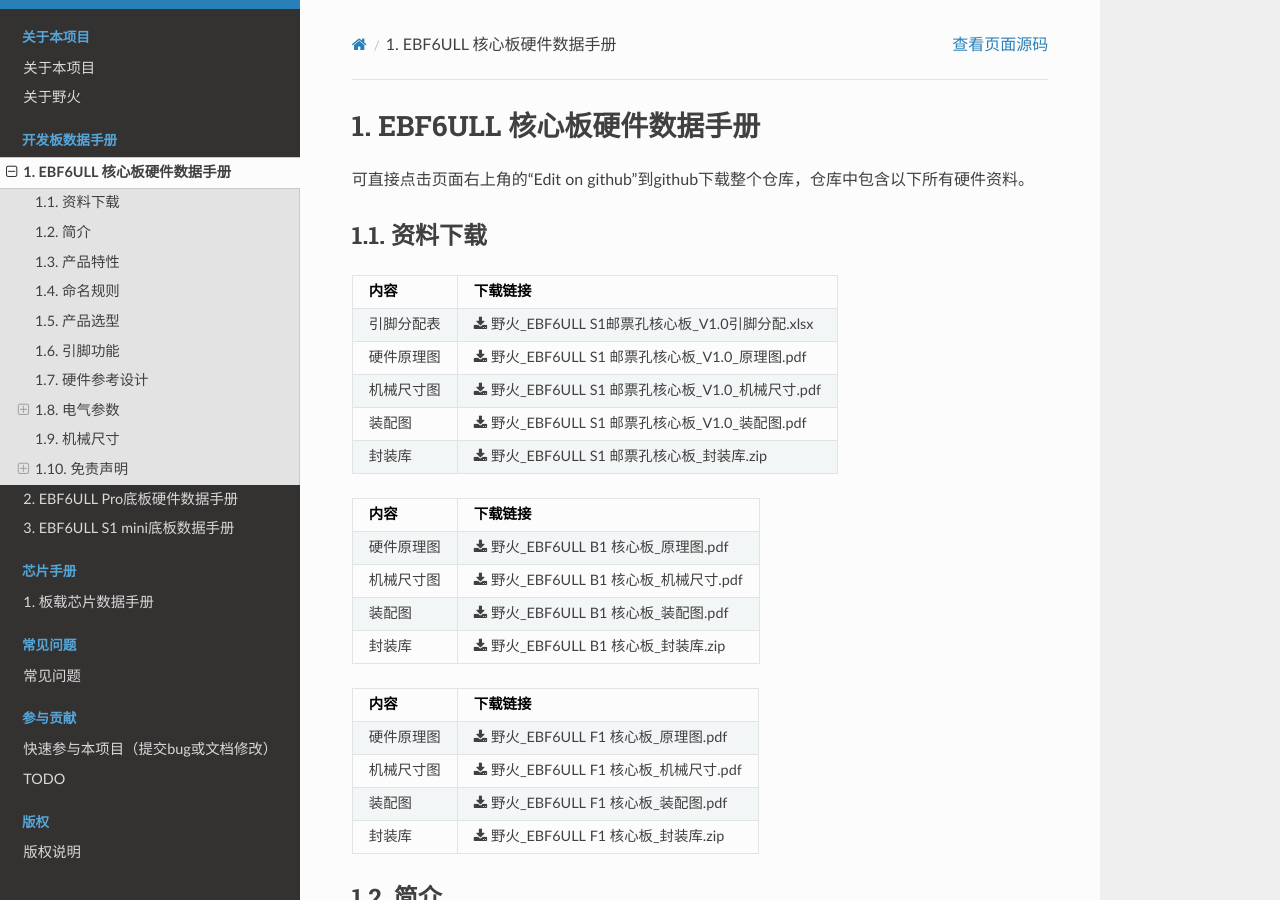
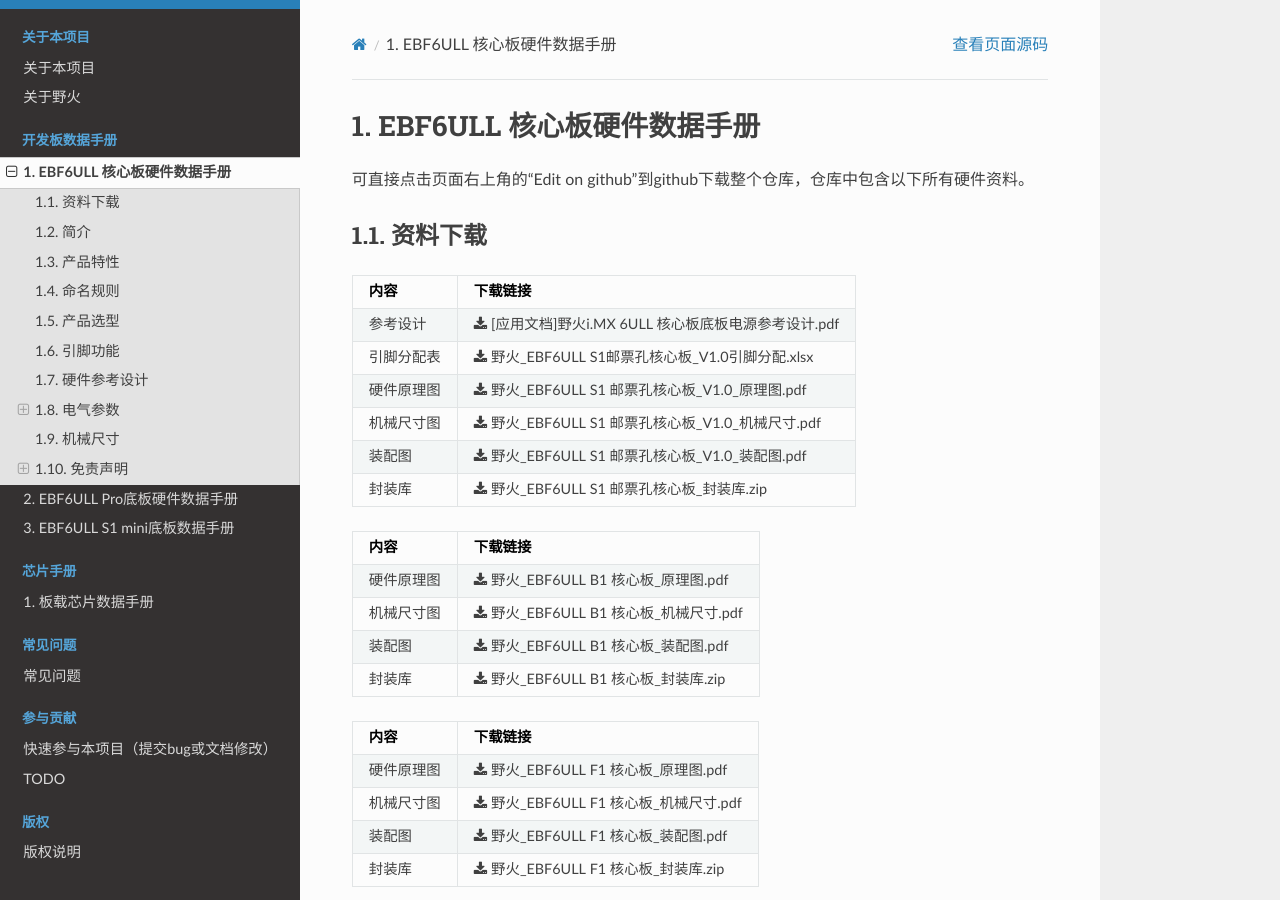
Before and after one commit to Embedfire/ebf_6ull_hardware, a Sphinx documentation site: the page built from documentation/board/ebf6ull.rst, in a window 1280 px wide and 900 px high. Built offline with Sphinx 7.4.7 and the Read the Docs theme 2.0.0, drawn with Linux system fonts in a browser that asks for light colours.

Commit message:
Update ebf6ull.rst

```diff
--- a/documentation/board/ebf6ull.rst
+++ b/documentation/board/ebf6ull.rst
@@ -1,3 +1,4 @@
+
 .. vim: syntax=rst
 
 
@@ -12,6 +13,7 @@
 ============  ====================
 内容            下载链接
 ============  ====================
+参考设计       :download:`[应用文档]野火i.MX 6ULL 核心板底板电源参考设计.pdf <../../hardware/[应用文档]野火i.MX 6ULL 核心板底板电源参考设计.pdf>`
 引脚分配表     :download:`野火_EBF6ULL S1邮票孔核心板_V1.0引脚分配.xlsx <../../hardware/EBF6ULL S1/野火_EBF6ULL S1邮票孔核心板_V1.0引脚分配.xlsx>`
 硬件原理图     :download:`野火_EBF6ULL S1 邮票孔核心板_V1.0_原理图.pdf <../../hardware/EBF6ULL S1/野火_EBF6ULL S1 邮票孔核心板_V1.0_原理图.pdf>`
 机械尺寸图     :download:`野火_EBF6ULL S1 邮票孔核心板_V1.0_机械尺寸.pdf <../../hardware/EBF6ULL S1/野火_EBF6ULL S1 邮票孔核心板_V1.0_机械尺寸.pdf>`
```
